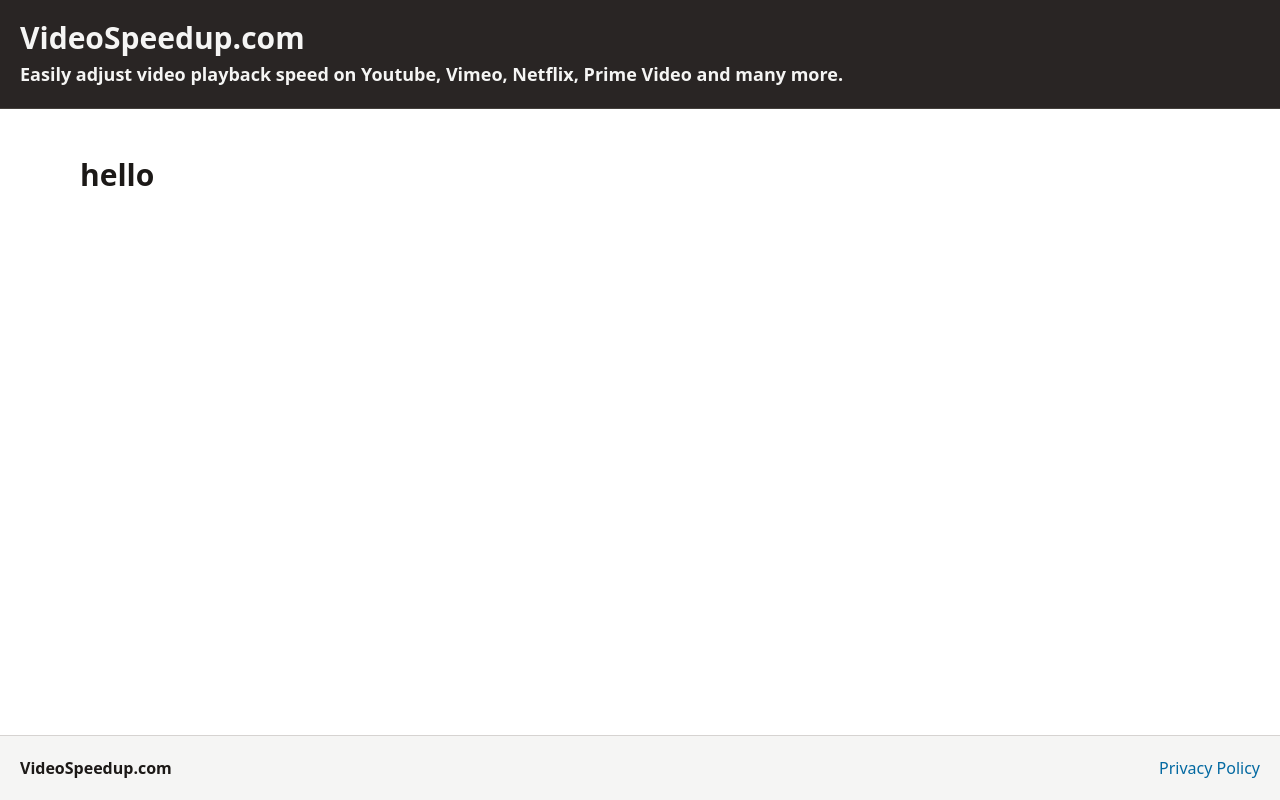
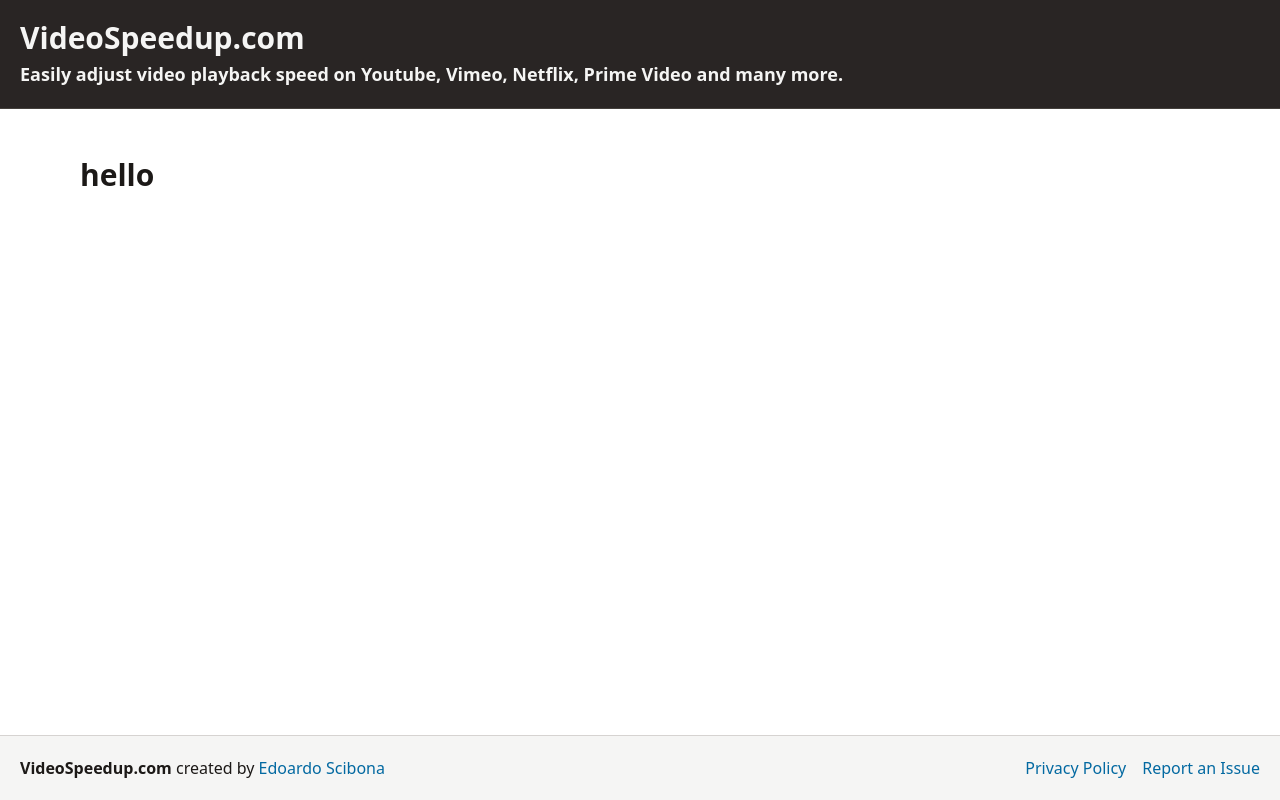
Before and after one commit to velut/videospeedup.com, a Next.js app: page / in a window 1280 px wide. Built offline with nearby package versions, Linux system fonts and the light colour scheme.

Commit message:
feat: update footer

```diff
--- /dev/null
+++ b/src/components/common/A.tsx
@@ -0,0 +1,19 @@
+export function A({
+    href,
+    title,
+    children,
+}: {
+    href: string;
+    title?: string;
+    children: React.ReactNode;
+}) {
+    return (
+        <a
+            className="text-blue-700 dark:text-blue-300 hover:underline"
+            href={href}
+            title={title}
+        >
+            {children}
+        </a>
+    );
+}
--- a/src/components/common/Footer.tsx
+++ b/src/components/common/Footer.tsx
@@ -1,18 +1,29 @@
+import { A } from './A';
 import { Link } from './Link';
 
 export function Footer() {
     return (
         <footer className="p-5 bg-gray-100 border-t border-gray-300 dark:bg-gray-900 dark:border-gray-700 md:flex md:items-center md:justify-between">
-            <Link href="/">
-                <span className="font-bold text-gray-900 hover:underline dark:text-gray-100">
-                    VideoSpeedup.com
-                </span>
-            </Link>
+            <p className="mt-0">
+                <Link href="/">
+                    <span className="font-bold text-gray-900 hover:underline dark:text-gray-100">
+                        VideoSpeedup.com
+                    </span>
+                </Link>{' '}
+                created by{' '}
+                <A href="https://github.com/velut">Edoardo Scibona</A>
+            </p>
 
             <ul className="mt-4 space-y-1 md:mt-0 sm:flex sm:space-x-4 sm:space-y-0">
                 <li>
                     <Link href="/privacy">Privacy Policy</Link>
                 </li>
+
+                <li>
+                    <A href="https://github.com/velut/videospeedup.com/issues">
+                        Report an Issue
+                    </A>
+                </li>
             </ul>
         </footer>
     );
```
